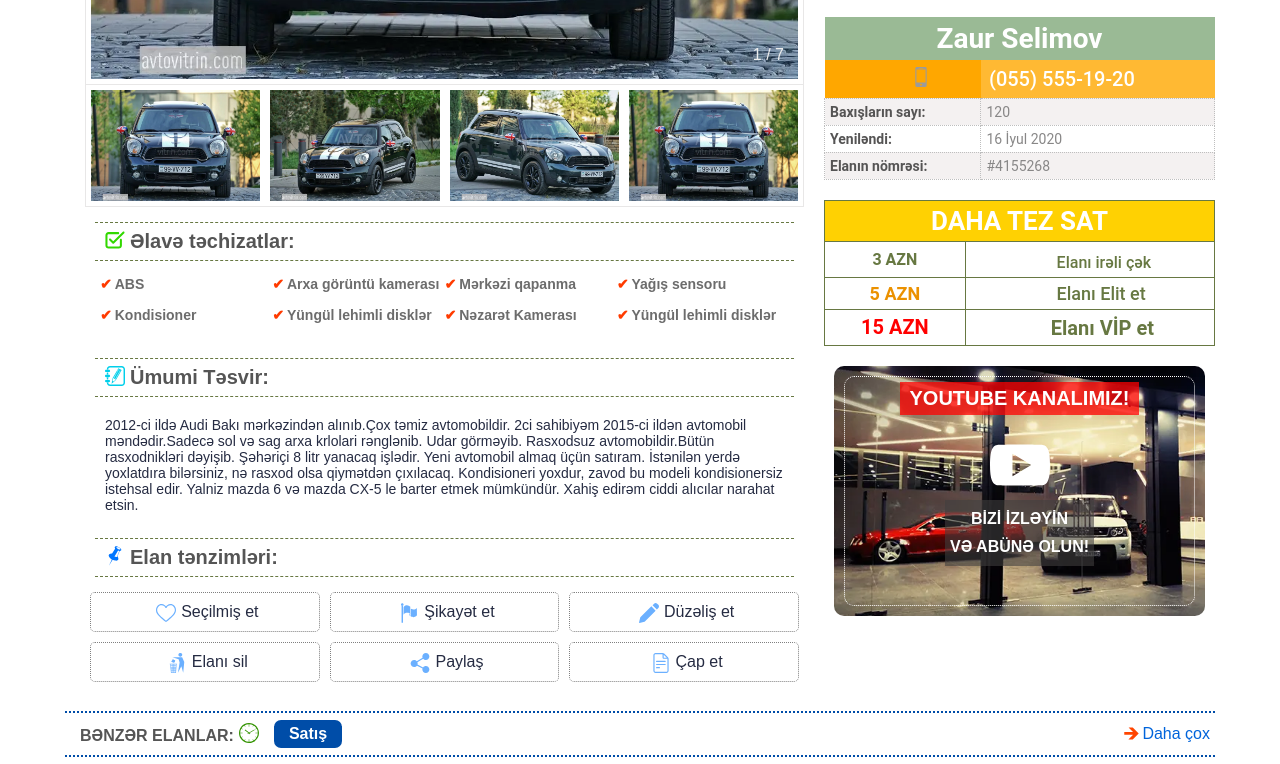
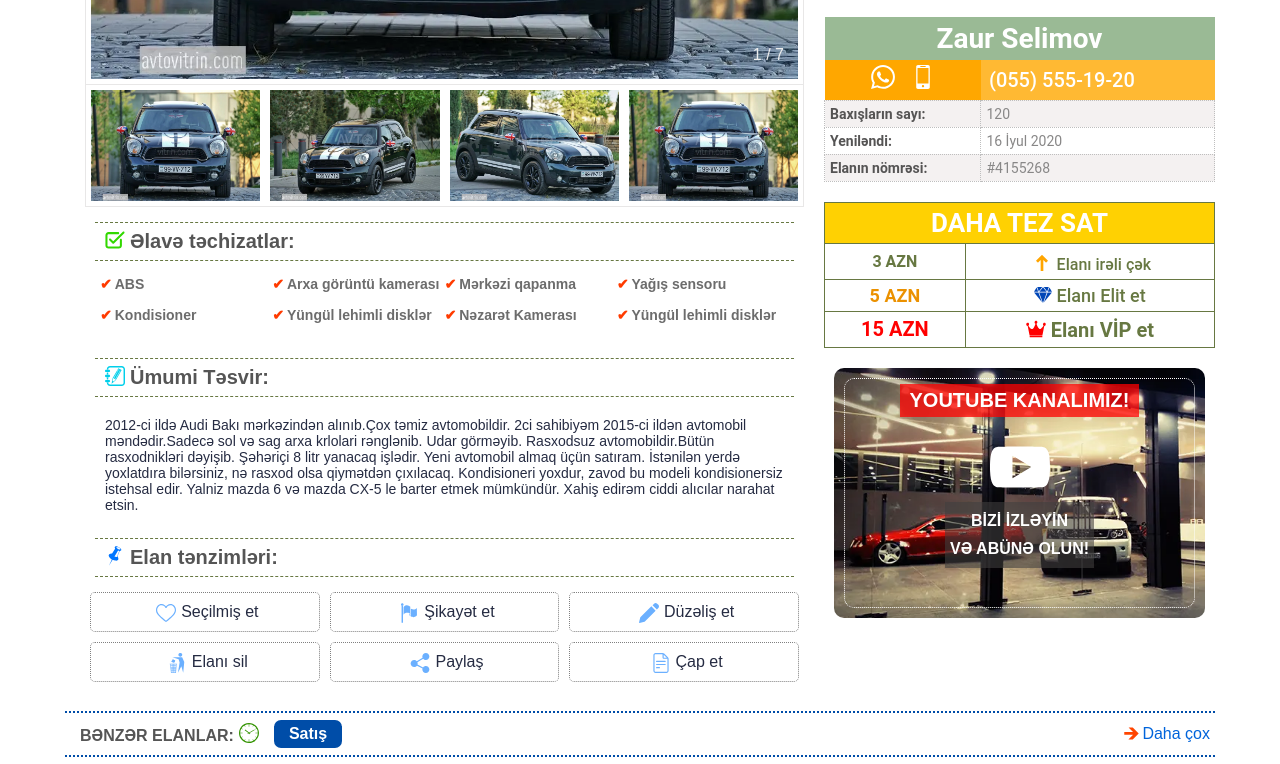
Before and after one commit to neapol2002/vitrin2023, a plain HTML site: page car_about.html in a window 1280 px wide. Shown: the part 799-1563 px from the top of the page. Drawn offline with Linux system fonts and the light colour scheme.

Commit message:
car about upd

```diff
--- a/car_about.html
+++ b/car_about.html
@@ -633,9 +633,9 @@
        </tr>
        <tr>
            <td class="row_phone_icon">
-           <a class="contacts__link-estate" href="https://wa.me/994702771920" target="_blank"><svg class="icon icon-whatsapp"><use xlink:href="symbol-defs.svg#icon-whatsapp"></use></svg>
+           <a class="contacts__link-estate" href="https://wa.me/994702771920" target="_blank"><svg class="icon car_about_user_phone"><use xlink:href="symbol-defs.svg#icon-whatsapp1"></use></svg>
                   </a>
-                  <a class="contacts__link-estate" href="tel:+994702771920"><svg class="icon icon-phone"><use xlink:href="symbol-defs.svg#icon-phone"></use></svg></a>
+                  <a class="contacts__link-estate" href="tel:+994702771920"><svg class="icon car_about_user_phone"><use xlink:href="symbol-defs.svg#icon-phone"></use></svg></a>
            </td>
            <td class="row_phone_number"><a class="contacts__link-user" href="tel:+994702771920">(055) 555-19-20<span class="show_number">[nömrəni göstər]</span></a></td>
 
@@ -660,20 +660,20 @@
        </tr>
        <tr>
            <td class="row_make_first">3 AZN</td>
-           <td class="row_make_first_text"><svg class="icon premium__icon_user"><use xlink:href="elitev_full.svg#icon-up-arrow"></use></svg>
+           <td class="row_make_first_text"><svg class="icon premium__icon_user"><use xlink:href="symbol-defs.svg#icon-up-arrow"></use></svg>
                  Elanı irəli çək</td>
 
        </tr>
 
         <tr>
            <td class="row_make_premium">5 AZN</td>
-           <td class="row_make_premium_text"><svg class="icon premium__icon_user1"><use xlink:href="elit_ev.svg#icon-diamond-2"></use></svg> Elanı Elit et</td>
+           <td class="row_make_premium_text"><svg class="icon premium__icon_user1"><use xlink:href="symbol-defs.svg#icon-diamond1"></use></svg> Elanı Elit et</td>
 
        </tr>
 
        <tr>
            <td class="row_make_vip">15 AZN</td>
-           <td class="row_make_vip_text"><svg class="icon vip__icon_user"><use xlink:href="elit_ev.svg#icon-vip4"></use></svg> Elanı VİP et</td>
+           <td class="row_make_vip_text"><svg class="icon vip__icon_user"><use xlink:href="symbol-defs.svg#icon-vip4"></use></svg> Elanı VİP et</td>
 
        </tr>
 
```
